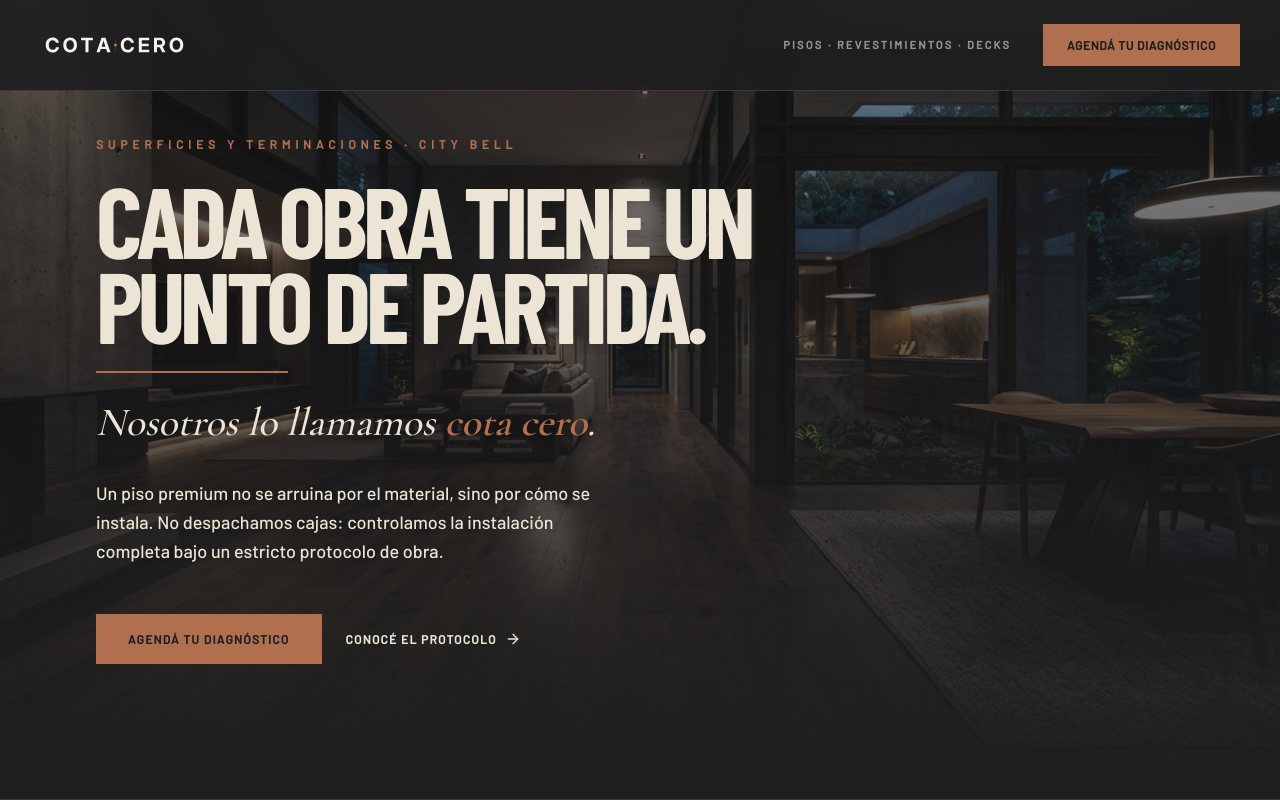
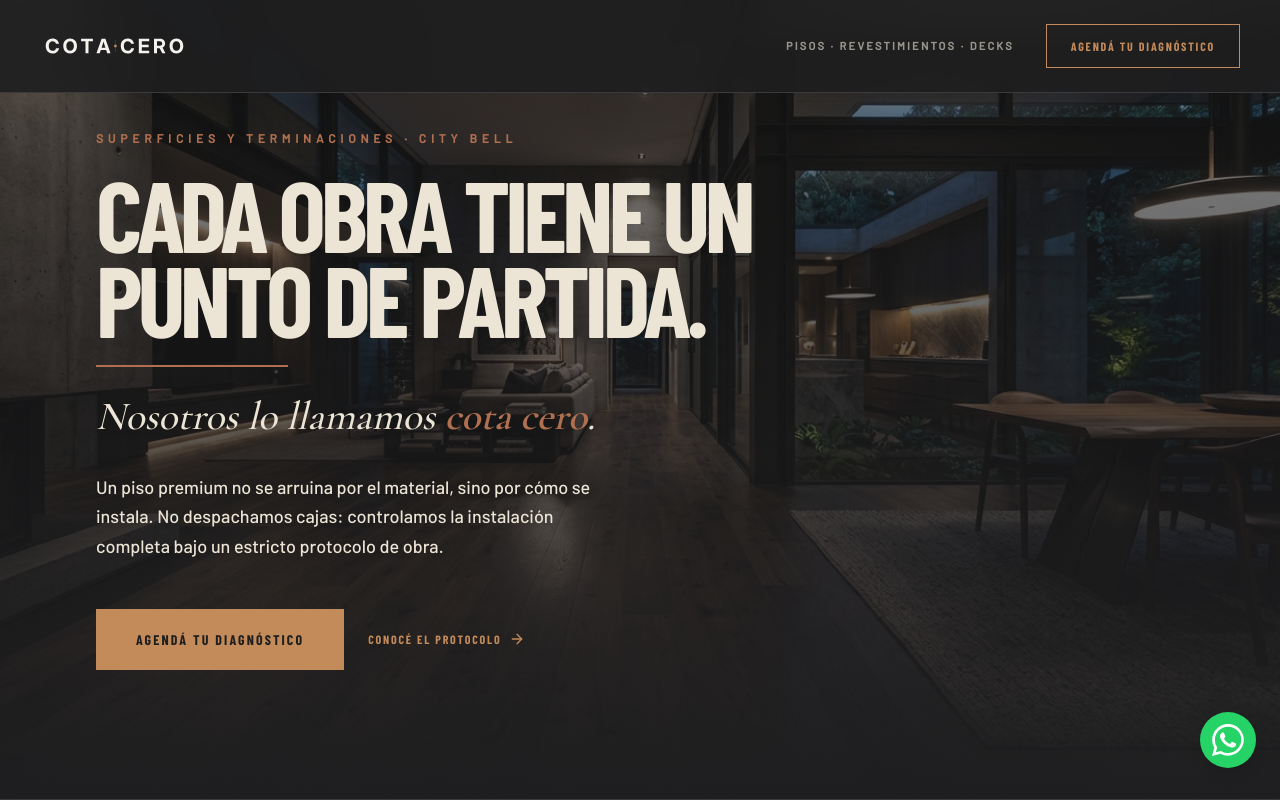
Before and after one commit to pablopronsky/final_landing, a Next.js app: page / in a window 1280 px wide. Shown: the top 800 px of the page. Built offline with nearby package versions, Linux system fonts and the light colour scheme.

Commit message:
feat: add ButtonCTA component and update brand colors
Refine UI theme colors and introduce a reusable ButtonCTA component for consistent call-to-action styling.

```diff
--- a/app/page.tsx
+++ b/app/page.tsx
@@ -28,7 +28,7 @@ const ProofImage = ({ src, alt, label }: { src: string, alt: string, label: stri
   const [error, setError] = useState(false);
 
   return (
-    <div className="relative aspect-[4/3] bg-[#1E1E20] flex border border-[#3A3A3C] items-center justify-center p-6 text-center overflow-hidden group">
+    <div className="relative aspect-[4/3] bg-[#1F1F1F] flex border border-[#2B2D2F] items-center justify-center p-6 text-center overflow-hidden group">
       {!error && (
         <img
           src={src}
@@ -38,8 +38,30 @@ const ProofImage = ({ src, alt, label }: { src: string, alt: string, label: stri
           onError={() => setError(true)}
         />
       )}
-      <span className="text-[#B06F4E]/60 font-mono text-sm uppercase tracking-widest relative z-0">{label}</span>
+      <span className="text-[#C38A5A]/60 font-mono text-sm uppercase tracking-widest relative z-0">{label}</span>
     </div>
+  );
+};
+
+interface ButtonProps extends React.AnchorHTMLAttributes<HTMLAnchorElement> {
+  variant?: 'outline' | 'filled' | 'dark' | 'ghost';
+  children: React.ReactNode;
+}
+
+const ButtonCTA = ({ variant = 'filled', className = '', children, ...props }: ButtonProps) => {
+  const baseClasses = "font-display font-bold uppercase tracking-[0.15em] inline-flex items-center justify-center transition-colors duration-300";
+
+  const variants = {
+    filled: "bg-[#C38A5A] text-[#1F1F1F] hover:bg-[#F5F2ED] hover:text-[#1F1F1F]",
+    outline: "border border-[#C38A5A] text-[#C38A5A] hover:bg-[#C38A5A] hover:text-[#1F1F1F]",
+    dark: "bg-[#1F1F1F] text-[#F5F2ED] border border-[#1F1F1F] hover:bg-[#C38A5A] hover:border-[#C38A5A] hover:text-[#1F1F1F]",
+    ghost: "text-[#C38A5A] hover:text-[#F5F2ED]",
+  };
+
+  return (
+    <a className={`${baseClasses} ${variants[variant]} ${className}`} {...props}>
+      {children}
+    </a>
   );
 };
 
@@ -83,9 +105,9 @@ export default function Home() {
         {/* DESKTOP NAV */}
         <div className="hidden md:flex gap-8 items-center">
           <span className="text-[11px] font-bold tracking-[0.2em] opacity-60 uppercase">Pisos · Revestimientos · Decks</span>
-          <a href="#contacto" className="bg-[#B06F4E] text-[#1E1E20] px-6 py-3 text-[12px] font-bold uppercase tracking-wider hover:bg-[#C98A66] transition-colors">
-            Agendá tu diagnóstico
-          </a>
+          <ButtonCTA href="#contacto" variant="outline" className="px-6 py-3 text-[12px]">
+            AGENDÁ TU DIAGNÓSTICO
+          </ButtonCTA>
         </div>
 
         {/* MOBILE NAV TOGGLE */}
@@ -111,9 +133,9 @@ export default function Home() {
                 <a href="#superficies" onClick={() => setIsMobileMenuOpen(false)} className="text-2xl font-bold uppercase tracking-widest text-[#ECE5D6] hover:text-[#B06F4E]">Superficies</a>
                 <a href="#faq" onClick={() => setIsMobileMenuOpen(false)} className="text-2xl font-bold uppercase tracking-widest text-[#ECE5D6] hover:text-[#B06F4E]">Preguntas Frecuentes</a>
               </nav>
-              <a href="#contacto" onClick={() => setIsMobileMenuOpen(false)} className="bg-[#B06F4E] text-[#1E1E20] px-8 py-4 text-[12px] font-bold uppercase tracking-wider">
-                Agendá tu diagnóstico
-              </a>
+              <ButtonCTA href="#contacto" variant="outline" onClick={() => setIsMobileMenuOpen(false)} className="px-8 py-4 text-[12px]">
+                AGENDÁ TU DIAGNÓSTICO
+              </ButtonCTA>
             </motion.div>
           )}
         </AnimatePresence>
@@ -184,12 +206,12 @@ export default function Home() {
             transition={{ duration: 0.8, delay: 0.8 }}
             className="flex flex-col sm:flex-row gap-6 mt-12 items-start sm:items-center"
           >
-            <a href="#contacto" className="bg-[#B06F4E] text-[#1E1E20] px-8 py-4 text-[12px] font-bold uppercase tracking-widest hover:bg-[#C98A66] transition-colors">
-              Agendá tu diagnóstico
-            </a>
-            <a href="#protocolo" className="flex items-center gap-2 text-[#ECE5D6] text-[12px] font-bold uppercase tracking-widest hover:text-[#B06F4E] transition-colors">
-              Conocé el protocolo <ArrowRight className="w-4 h-4" />
-            </a>
+            <ButtonCTA href="#contacto" variant="filled" className="px-10 py-5 text-[14px]">
+              AGENDÁ TU DIAGNÓSTICO
+            </ButtonCTA>
+            <ButtonCTA href="#protocolo" variant="ghost" className="gap-2 text-[12px]">
+              CONOCÉ EL PROTOCOLO <ArrowRight className="w-4 h-4" />
+            </ButtonCTA>
           </motion.div>
         </div>
       </section>
@@ -361,18 +383,21 @@ export default function Home() {
         <h3 className="font-display text-[40px] md:text-[60px] lg:text-[80px] font-bold uppercase leading-none tracking-tighter text-balance mb-6 max-w-4xl mx-auto">
           Antes de elegir el material, revisemos si tu obra está lista para recibirlo.
         </h3>
-        <p className="text-xl md:text-[24px] italic text-[#B06F4E] font-serif mb-12">
+        <p className="text-xl md:text-[24px] italic text-[#C38A5A] font-serif mb-12">
           Solicitá un diagnóstico técnico previo en obra, sin compromiso.
         </p>
 
-        <a href="https://wa.me/5492215680778?text=Hola,%20quiero%20agendar%20un%20diagn%C3%B3stico%20t%C3%A9cnico%20para%20mi%20obra.%20Estoy%20en%20[localidad],%20el%20trabajo%20ser%C3%ADa%20sobre%20[tipo%20de%20superficie]%20y%20la%20superficie%20aproximada%20es%20de%20[m2]." target="_blank" rel="noopener noreferrer" className="flex items-center gap-4 bg-[#1E1E20] text-[#ECE5D6] px-8 md:px-10 py-5 rounded-full text-xs md:text-sm font-bold uppercase tracking-widest hover:bg-[#3A3A3C] border border-[#B06F4E] transition-all duration-300 shadow-[0_10px_30px_rgba(176,111,78,0.2)] mb-16">
-          <svg width="20" height="20" viewBox="0 0 24 24" fill="#B06F4E" xmlns="http://www.w3.org/2000/svg">
-            <path d="M17.472 14.382c-.297-.149-1.758-.867-2.03-.967-.273-.099-.471-.148-.67.15-.197.297-.767.966-.94 1.164-.173.199-.347.223-.644.075-.297-.15-1.255-.463-2.39-1.475-.883-.788-1.48-1.761-1.653-2.059-.173-.297-.018-.458.13-.606.134-.133.298-.347.446-.52.149-.174.198-.298.298-.497.099-.198.05-.371-.025-.52-.075-.149-.669-1.612-.916-2.207-.242-.579-.487-.5-.669-.51-.173-.008-.371-.01-.57-.01-.198 0-.52.074-.792.372-.272.297-1.04 1.016-1.04 2.479 0 1.462 1.065 2.875 1.213 3.074.149.198 2.096 3.2 5.077 4.487.709.306 1.262.489 1.694.625.712.227 1.36.195 1.871.118.571-.085 1.758-.719 2.006-1.413.248-.694.248-1.289.173-1.413-.074-.124-.272-.198-.57-.347m-5.421 7.403h-.004a9.87 9.87 0 01-5.031-1.378l-.361-.214-3.741.982.998-3.648-.235-.374a9.86 9.86 0 01-1.51-5.26c.001-5.45 4.436-9.884 9.888-9.884 2.64 0 5.122 1.03 6.988 2.898a9.825 9.825 0 012.893 6.994c-.003 5.45-4.437 9.884-9.885 9.884m8.413-18.297A11.815 11.815 0 0012.05 0C5.495 0 .16 5.335.157 11.892c0 2.096.547 4.142 1.588 5.945L0 24l6.335-1.662c1.72.94 3.659 1.437 5.634 1.437h.005c6.554 0 11.89-5.335 11.893-11.893a11.821 11.821 0 00-3.48-8.413z"/>
-          </svg>
-          Agendá tu diagnóstico
-        </a>
+        <ButtonCTA
+          href="https://wa.me/5492215680778?text=Hola,%20quiero%20agendar%20un%20diagn%C3%B3stico%20t%C3%A9cnico%20para%20mi%20obra.%20Estoy%20en%20[localidad],%20el%20trabajo%20ser%C3%ADa%20sobre%20[tipo%20de%20superficie]%20y%20la%20superficie%20aproximada%20es%20de%20[m2]."
+          target="_blank"
+          rel="noopener noreferrer"
+          variant="dark"
+          className="px-12 py-6 text-[14px] mb-16"
+        >
+          AGENDÁ TU DIAGNÓSTICO
+        </ButtonCTA>
 
-        <p className="text-sm md:text-base opacity-70 font-medium max-w-2xl px-6 mb-24 md:mb-32">
+        <p className="text-sm md:text-base opacity-70 font-medium max-w-2xl px-6 mb-24 md:mb-32 text-[#2B2D2F]">
           Trabajamos sobre obra de arquitectura, reformas integrales y residencias de alta gama. Tomamos un número limitado de obras por mes para sostener el protocolo.
         </p>
 
@@ -392,8 +417,29 @@ export default function Home() {
 
       {/* MOBILE STICKY CTA */}
       <div className="md:hidden fixed bottom-0 left-0 w-full p-4 z-40 pointer-events-none">
-        <a href="https://wa.me/5492215680778?text=Hola,%20quiero%20agendar%20un%20diagn%C3%B3stico%20t%C3%A9cnico%20para%20mi%20obra.%20Estoy%20en%20[localidad],%20el%20trabajo%20ser%C3%ADa%20sobre%20[tipo%20de%20superficie]%20y%20la%20superficie%20aproximada%20es%20de%20[m2]." target="_blank" rel="noopener noreferrer" className="pointer-events-auto bg-[#B06F4E] text-[#1E1E20] w-full py-4 flex items-center justify-center text-[12px] font-bold uppercase tracking-widest shadow-lg">
-          Agendá tu diagnóstico
+        <ButtonCTA
+          href="https://wa.me/5492215680778?text=Hola,%20quiero%20agendar%20un%20diagn%C3%B3stico%20t%C3%A9cnico%20para%20mi%20obra.%20Estoy%20en%20[localidad],%20el%20trabajo%20ser%C3%ADa%20sobre%20[tipo%20de%20superficie]%20y%20la%20superficie%20aproximada%20es%20de%20[m2]."
+          target="_blank"
+          rel="noopener noreferrer"
+          variant="filled"
+          className="pointer-events-auto w-full py-5 text-[14px] shadow-lg"
+        >
+          AGENDÁ TU DIAGNÓSTICO
+        </ButtonCTA>
+      </div>
+
+      {/* WHATSAPP FLOAT */}
+      <div className="fixed bottom-24 md:bottom-8 right-6 z-50">
+        <a
+          href="https://wa.me/5492215680778?text=Hola,%20quiero%20agendar%20un%20diagn%C3%B3stico%20t%C3%A9cnico%20para%20mi%20obra.%20Estoy%20en%20[localidad],%20el%20trabajo%20ser%C3%ADa%20sobre%20[tipo%20de%20superficie]%20y%20la%20superficie%20aproximada%20es%20de%20[m2]."
+          target="_blank"
+          rel="noopener noreferrer"
+          className="flex items-center justify-center w-14 h-14 bg-[#25D366] text-white rounded-full shadow-lg hover:scale-110 hover:bg-[#20bd5a] transition-all duration-300"
+          aria-label="Contactar por WhatsApp"
+        >
+          <svg width="32" height="32" viewBox="0 0 24 24" fill="currentColor" xmlns="http://www.w3.org/2000/svg">
+            <path d="M17.472 14.382c-.297-.149-1.758-.867-2.03-.967-.273-.099-.471-.148-.67.15-.197.297-.767.966-.94 1.164-.173.199-.347.223-.644.075-.297-.15-1.255-.463-2.39-1.475-.883-.788-1.48-1.761-1.653-2.059-.173-.297-.018-.458.13-.606.134-.133.298-.347.446-.52.149-.174.198-.298.298-.497.099-.198.05-.371-.025-.52-.075-.149-.669-1.612-.916-2.207-.242-.579-.487-.5-.669-.51-.173-.008-.371-.01-.57-.01-.198 0-.52.074-.792.372-.272.297-1.04 1.016-1.04 2.479 0 1.462 1.065 2.875 1.213 3.074.149.198 2.096 3.2 5.077 4.487.709.306 1.262.489 1.694.625.712.227 1.36.195 1.871.118.571-.085 1.758-.719 2.006-1.413.248-.694.248-1.289.173-1.413-.074-.124-.272-.198-.57-.347m-5.421 7.403h-.004a9.87 9.87 0 01-5.031-1.378l-.361-.214-3.741.982.998-3.648-.235-.374a9.86 9.86 0 01-1.51-5.26c.001-5.45 4.436-9.884 9.888-9.884 2.64 0 5.122 1.03 6.988 2.898a9.825 9.825 0 012.893 6.994c-.003 5.45-4.437 9.884-9.885 9.884m8.413-18.297A11.815 11.815 0 0012.05 0C5.495 0 .16 5.335.157 11.892c0 2.096.547 4.142 1.588 5.945L0 24l6.335-1.662c1.72.94 3.659 1.437 5.634 1.437h.005c6.554 0 11.89-5.335 11.893-11.893a11.821 11.821 0 00-3.48-8.413z"/>
+          </svg>
         </a>
       </div>
     </main>
```
